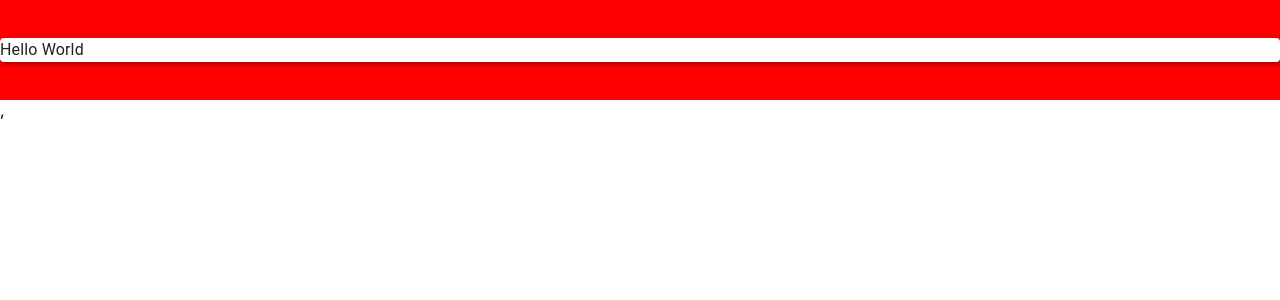
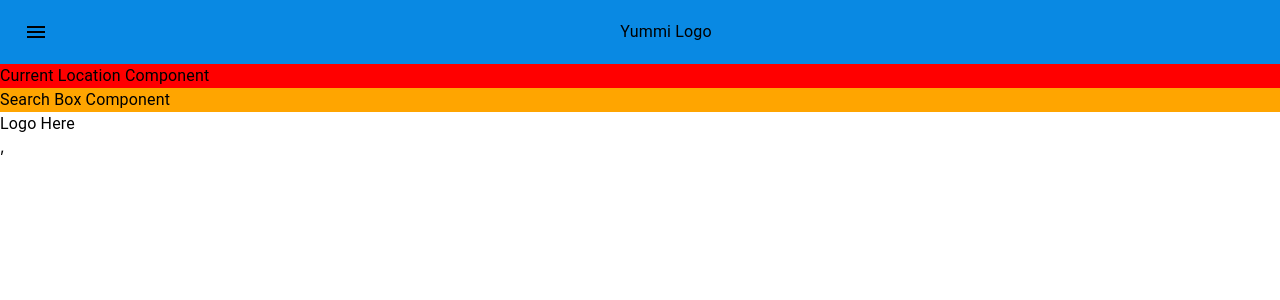
Before and after one commit to nguyenthecoder/project-yummi, a React (Create React App) app: page / in a window 1280 px wide. Shown: the top 300 px of the page. Built offline with nearby package versions, Linux system fonts and the light colour scheme.

Commit message:
added some basic components

```diff
--- a/package.json
+++ b/package.json
@@ -5,6 +5,7 @@
   "dependencies": {
     "@emotion/react": "^11.9.3",
     "@emotion/styled": "^11.9.3",
+    "@mui/icons-material": "^5.8.4",
     "@mui/material": "^5.9.0",
     "@testing-library/jest-dom": "^5.16.4",
     "@testing-library/react": "^13.3.0",
--- /dev/null
+++ b/src/app/components/CurrentLocation/index.tsx
@@ -0,0 +1,16 @@
+import React from 'react';
+import { Box, Typography } from '@mui/material';
+
+function CurrentLocation() {
+  return (
+    <Box sx={{ backgroundColor: 'red' }}>
+      <Typography>
+        Current Location Component
+      </Typography>
+
+    </Box>
+
+  );
+}
+
+export { CurrentLocation };
--- /dev/null
+++ b/src/app/components/NavBar/index.tsx
@@ -0,0 +1,35 @@
+import React from 'react';
+import {
+  AppBar, Box, IconButton,
+  Toolbar, Typography,
+} from '@mui/material';
+
+import MenuIcon from '@mui/icons-material/Menu';
+
+function NavBar() {
+  return (
+    <Box sx={{ flexGrow: 1 }}>
+      <AppBar position="static">
+        <Toolbar>
+          <IconButton size="large" edge="start" color="inherit" sx={{ mr: 2 }}>
+            <MenuIcon />
+          </IconButton>
+
+          <Typography
+            sx={{
+              flexGrow: 1,
+              display: 'flex',
+              justifyContent: 'center',
+              size: 2,
+            }}
+          >
+            Yummi Logo
+
+          </Typography>
+        </Toolbar>
+      </AppBar>
+    </Box>
+  );
+}
+
+export { NavBar };
--- /dev/null
+++ b/src/app/components/SearchBox/index.tsx
@@ -0,0 +1,15 @@
+import React from 'react';
+import { Box, Typography } from '@mui/material';
+
+function SearchBox() {
+  return (
+    <Box sx={{ backgroundColor: 'orange' }}>
+      <Typography>
+        Search Box Component
+      </Typography>
+    </Box>
+
+  );
+}
+
+export { SearchBox };
--- a/src/app/index.tsx
+++ b/src/app/index.tsx
@@ -1,23 +1,14 @@
 import React from 'react';
-// import './App.css';
-import {
-  Box, Paper, Typography,
-} from '@mui/material';
+import { Routes, Route, BrowserRouter } from 'react-router-dom';
+import { HomePage } from './pages/HomePage';
 
 function App() {
   return (
-    <Box sx={{
-      display: 'flex',
-      justifyContent: 'center',
-      flexDirection: 'column',
-      height: '100px',
-      backgroundColor: 'red',
-    }}
-    >
-      <Paper elevation={3}>
-        <Typography>Hello World</Typography>
-      </Paper>
-    </Box>
+    <BrowserRouter>
+      <Routes>
+        <Route path="/" element={<HomePage />} />
+      </Routes>
+    </BrowserRouter>
   );
 }
 
--- /dev/null
+++ b/src/app/pages/HomePage/index.tsx
@@ -0,0 +1,21 @@
+import React from 'react';
+import {
+  Box, Typography,
+} from '@mui/material';
+
+import { NavBar } from 'app/components/NavBar';
+import { CurrentLocation } from 'app/components/CurrentLocation';
+import { SearchBox } from 'app/components/SearchBox';
+
+function HomePage() {
+  return (
+    <Box>
+      <NavBar />
+      <CurrentLocation />
+      <SearchBox />
+      <Typography>Logo Here</Typography>
+    </Box>
+  );
+}
+
+export { HomePage };
--- a/tsconfig.json
+++ b/tsconfig.json
@@ -18,7 +18,8 @@
     "resolveJsonModule": true,
     "isolatedModules": true,
     "noEmit": true,
-    "jsx": "react-jsx"
+    "jsx": "react-jsx",
+    "baseUrl": "./src"
   },
   "include": [
     "src"
```
Also changed, not shown: 2 other files (tests, documents, lock files or other folders).
